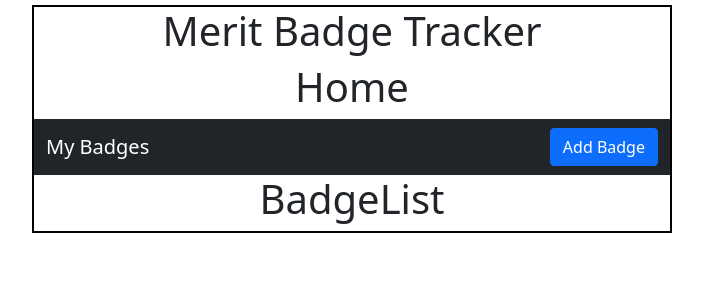
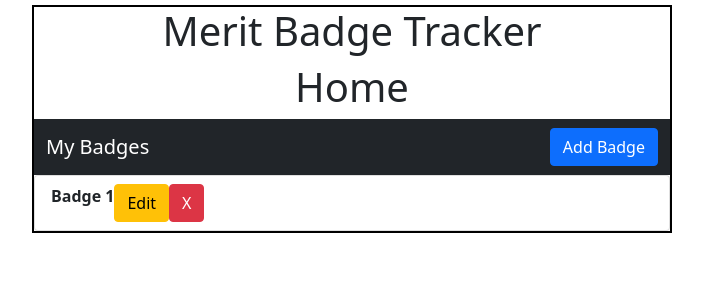
Before and after one commit to cseiter/phase3projectfrontend2, a React (Create React App) app: page / in a window 1280 px wide. Shown: the top 300 px of the page, without its empty margins (288-991 px from the left). Built offline with nearby package versions, Linux system fonts and the light colour scheme.

Commit message:
create one item list in BadgeList.js

```diff
--- a/src/components/BadgeList.js
+++ b/src/components/BadgeList.js
@@ -1,9 +1,17 @@
-import React from 'react'
+import React from 'react';
+import { Link } from 'react-router-dom';
+import {ListGroup, ListGroupItem, Button} from 'reactstrap';
 
 export const BadgeList = () => {
     return (
-        <div>
-            <h1>BadgeList</h1>
-        </div>
+        <ListGroup>
+            <ListGroupItem className="d-flex">
+                <strong>Badge 1</strong>
+            <div className="ml-auto">
+                <Link className="btn btn-warning" to="/edit/1">Edit</Link>
+                <Button color="danger">X</Button>
+            </div>
+            </ListGroupItem>
+        </ListGroup>
     )
 }
```
